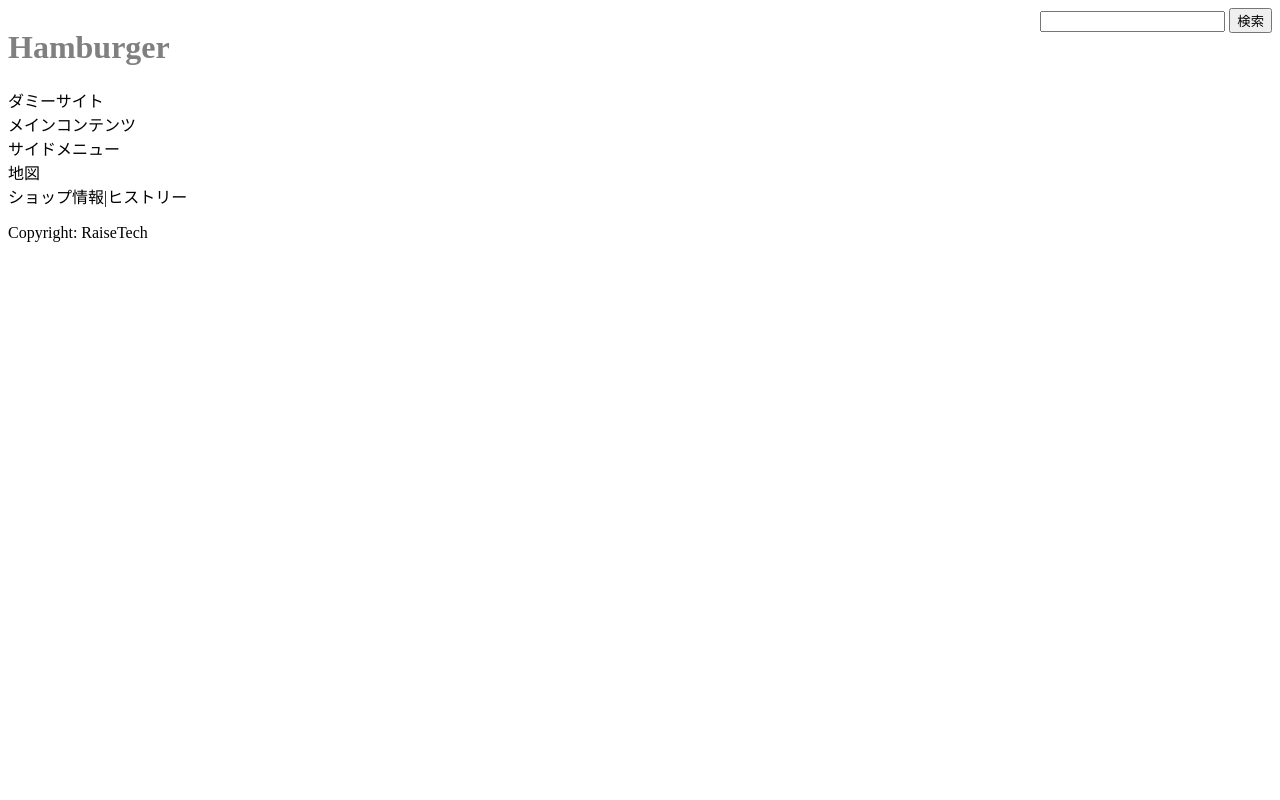
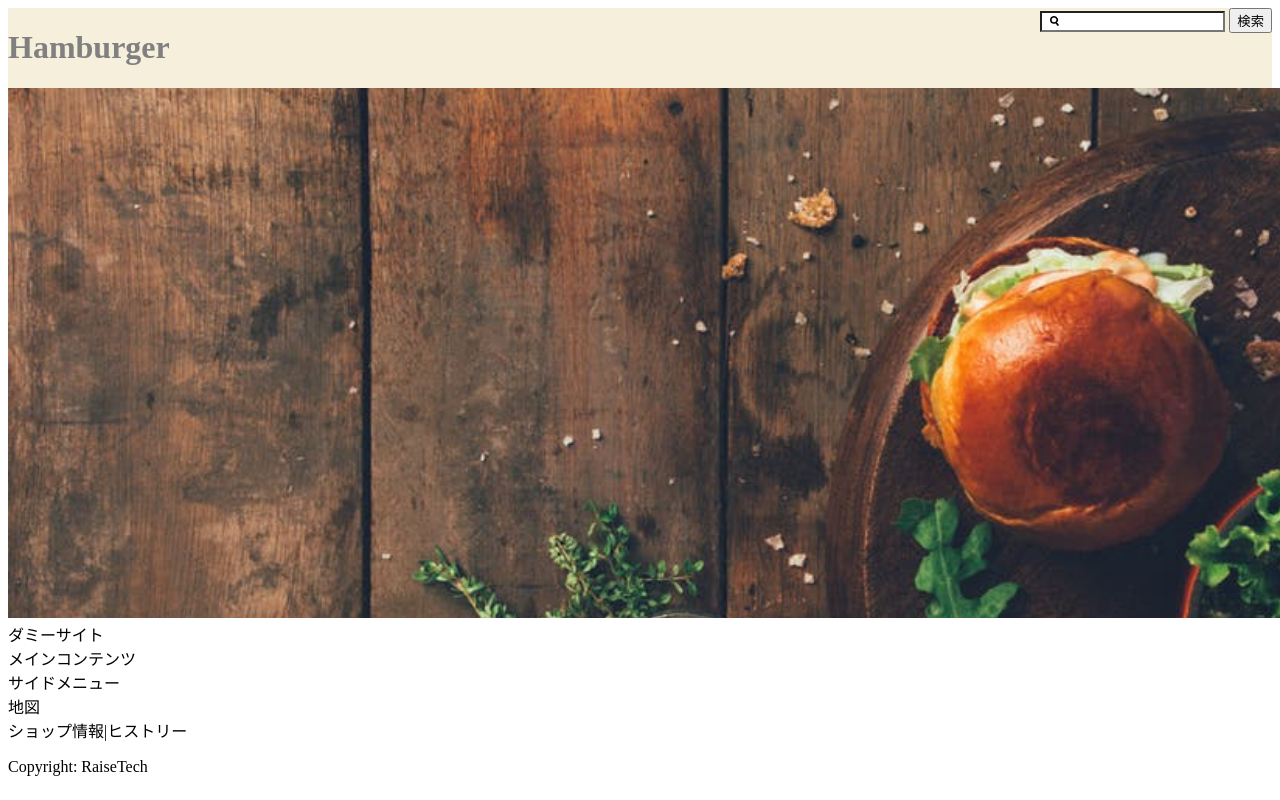
Before and after one commit to nagatarock/raisetech-hamburger, a PHP site: page / in a window 1280 px wide; the page is wider, and only the part inside the window is pictured. Run offline with PHP 8.4, Linux system fonts and the light colour scheme.

Commit message:
検索フォームの作成 headerの背景色設定

```diff
--- a/css/style.css
+++ b/css/style.css
@@ -5,9 +5,17 @@ header {
   -webkit-box-pack: justify;
       -ms-flex-pack: justify;
           justify-content: space-between;
+  background-color: #f6efdb;
 }
 
 h1 {
   color: gray;
 }
+
+.search {
+  background-image: url(/img/index_search_01.png);
+  background-repeat: no-repeat;
+  background-position: 8px center;
+  background-size: auto 60%;
+}
 /*# sourceMappingURL=style.css.map */
--- a/css/style.scss
+++ b/css/style.scss
@@ -2,7 +2,14 @@
 header{
     display: flex;
     justify-content: space-between;
+    background-color: #f6efdb;
 }
 h1{
     color:gray;
 }
+.search{
+    background-image: url(/img/index_search_01.png);
+    background-repeat: no-repeat;
+    background-position: 8px center;
+    background-size: auto 60%;
+}
--- a/index.html
+++ b/index.html
@@ -10,16 +10,23 @@
     <header>
         <h1>Hamburger</h1>
         <form id="form1" action="#" method="post">
-            <input type="search" name="search">
+            <input type="text" name="text" class="search">
             <input type="submit" name="submit" value="検索">
 
 
         </form>
 
     </header>
-    <div class="pic">
-        ダミーサイト
-    </div>
+    <div class="warpper">
+            <article class="top_pic">
+            <div class="pic">
+                <img src="img/top.png" alt="TOP画像">
+            <div class="text">
+                ダミーサイト
+            </div>
+            </div>
+            </article>
+
     <div class="container">
         <main class="main">
             メインコンテンツ
@@ -31,7 +38,7 @@
     <div class="map">
         地図
     </div>
-
+</div>
 </body>
 <footer>
     ショップ情報|ヒストリー
```
Also changed, not shown: img/eat_in.png (added), img/index_search_01.png (added), img/map.png (added), img/take_out.png (added), img/top.png (added), 1 other file.
